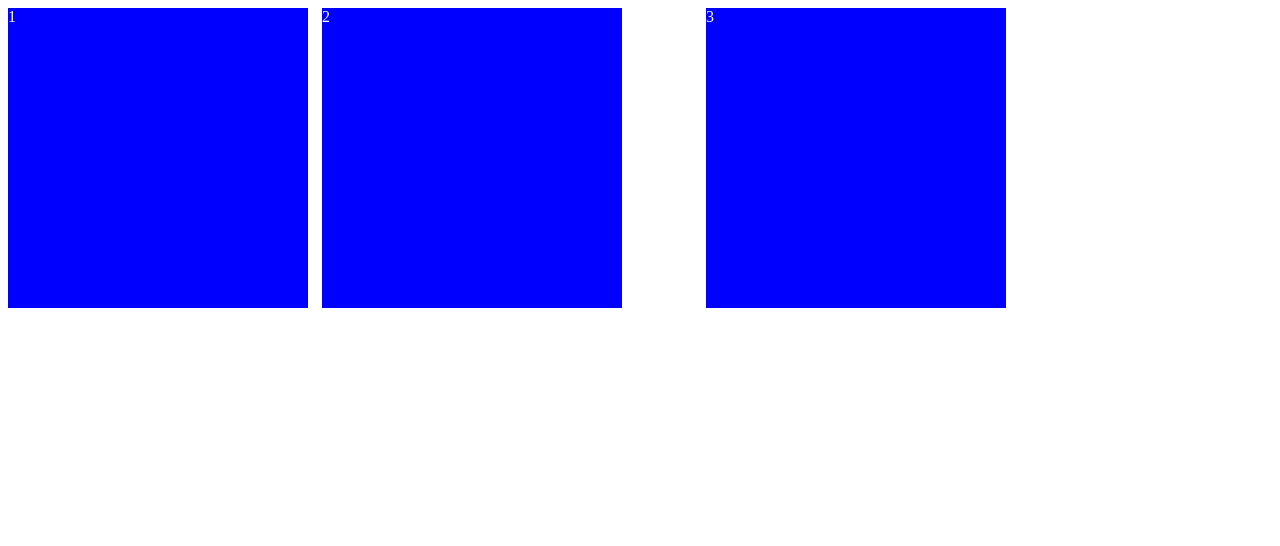
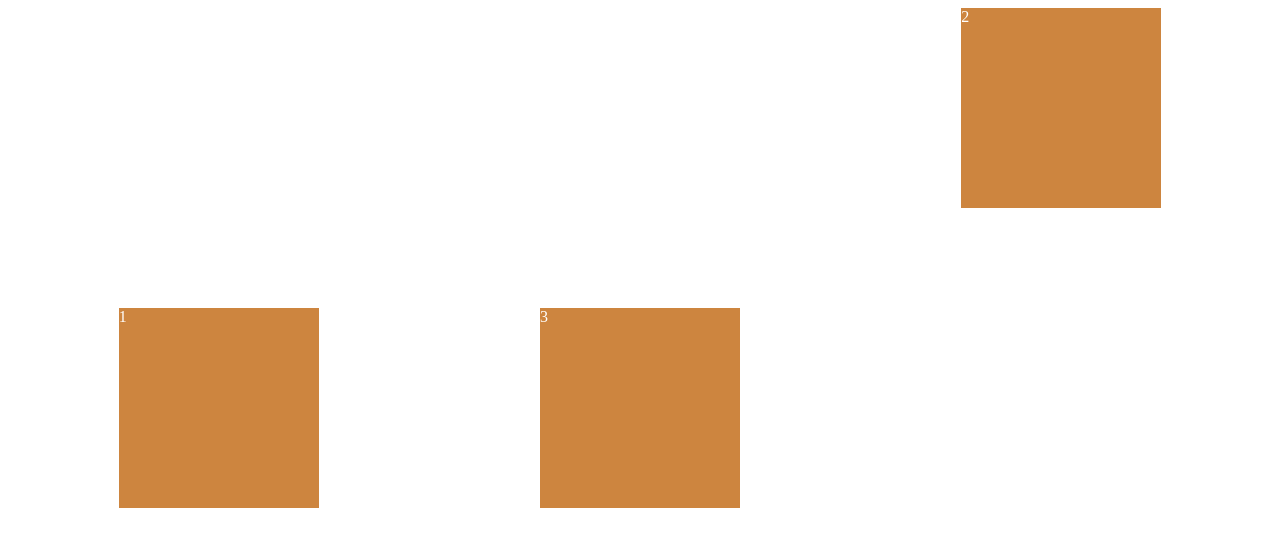
Before and after one commit to nJae94/CSS-Layout, a plain HTML site: page index.html in a window 1280 px wide. Drawn offline with Linux system fonts and the light colour scheme.

Commit message:
flex 기초

```diff
--- a/index.html
+++ b/index.html
@@ -9,9 +9,11 @@
 </head>
 
 <body>
-    <div class="box">1</div>
-    <div class="box">2</div>
-    <div class="box">3</div>
+    <div class="father">
+        <div class="child">1</div>
+        <div class="child">2</div>
+        <div class="child">3</div>
+    </div>
 </body>
 
 </html>
--- a/styles.css
+++ b/styles.css
@@ -1,14 +1,20 @@
-.box {
-    background-color: blue;
-    width:300px;
-    height: 300px;
-    display: inline-block;
+.father {
+    display: flex;
+    /* 수평축(Main Axis) */
+    justify-content: space-around;
+    /* 수직축(cross Axis) */
+    align-items: center;
+    height: 100vh;
+}
+
+.child {
+    width: 200px;
+    height: 200px;
+    background-color: peru;
     color: white;
 }
 
-.box:nth-child(2){
-    margin-left: 10px;
+.child:nth-child(2){
+    order:1;
+    align-self: flex-start;
 }
-.box:nth-child(3) {
-    margin-left: 80px;
-}
```
Also changed, not shown: README.md.
